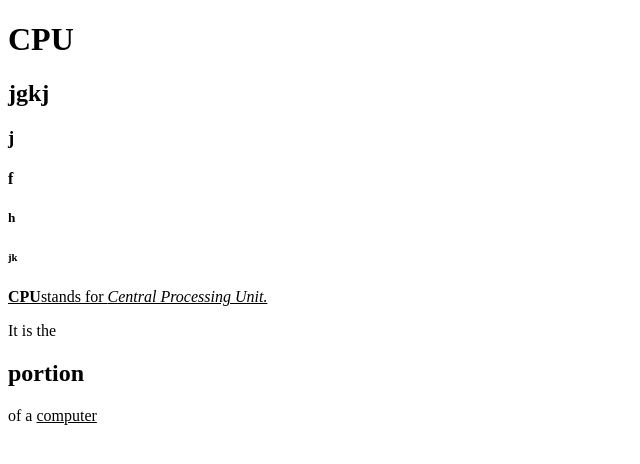
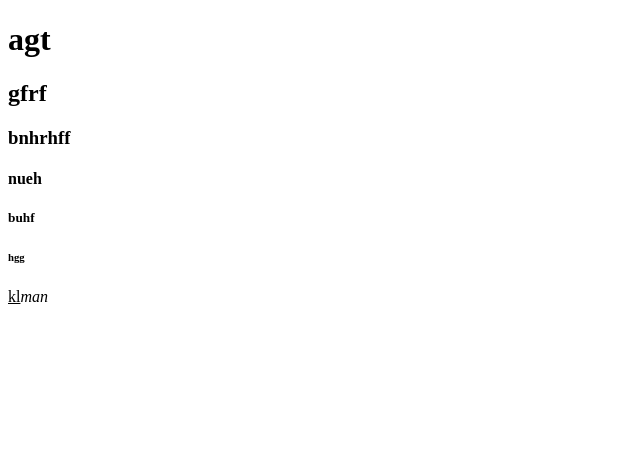
Before and after one commit to iamneo-production/afecffedabbbcecadaeccdfffebaeceaec, a website: page public/index.html in a window 1280 px wide. Shown: the whole page, without its empty margins (0-640 px from the left). Drawn offline with Linux system fonts and the light colour scheme.

Commit message:
Backup Commit

```diff
--- a/public/index.html
+++ b/public/index.html
@@ -1,12 +1,5 @@
 <!DOCTYPE html>
-<html lang="en">
-
-
-    <title>CPU</title>
-    <h1>CPU</h1><h2>jgkj</h2><h3>j</h3><h4>f</h4><h5>h</h5><h6>jk</h6></head>
-    <p><b><u>CPU</b>stands for <i>Central Processing Unit.</i></u></p>
-        It is the <h2>portion</h2> of a <u>computer</u>
-
 <body>
-</body>
-</html>
+    <h1>agt</h1><h2>gfrf</h2><h3>bnhrhff</h3><h4>nueh</h4><h5>buhf</h5><h6>hgg</h6>
+    <p><u>kl</u><i>man</i><b></b></p>
+</bod>
```
